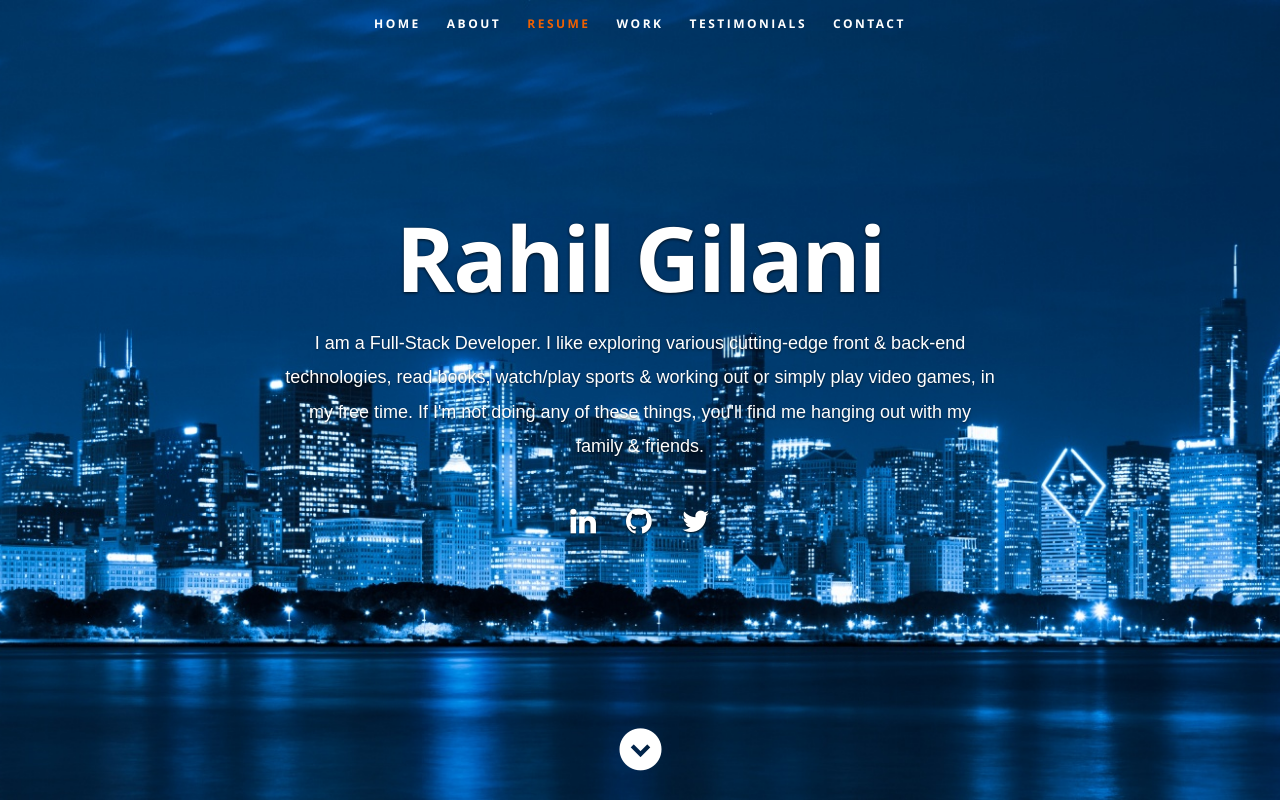
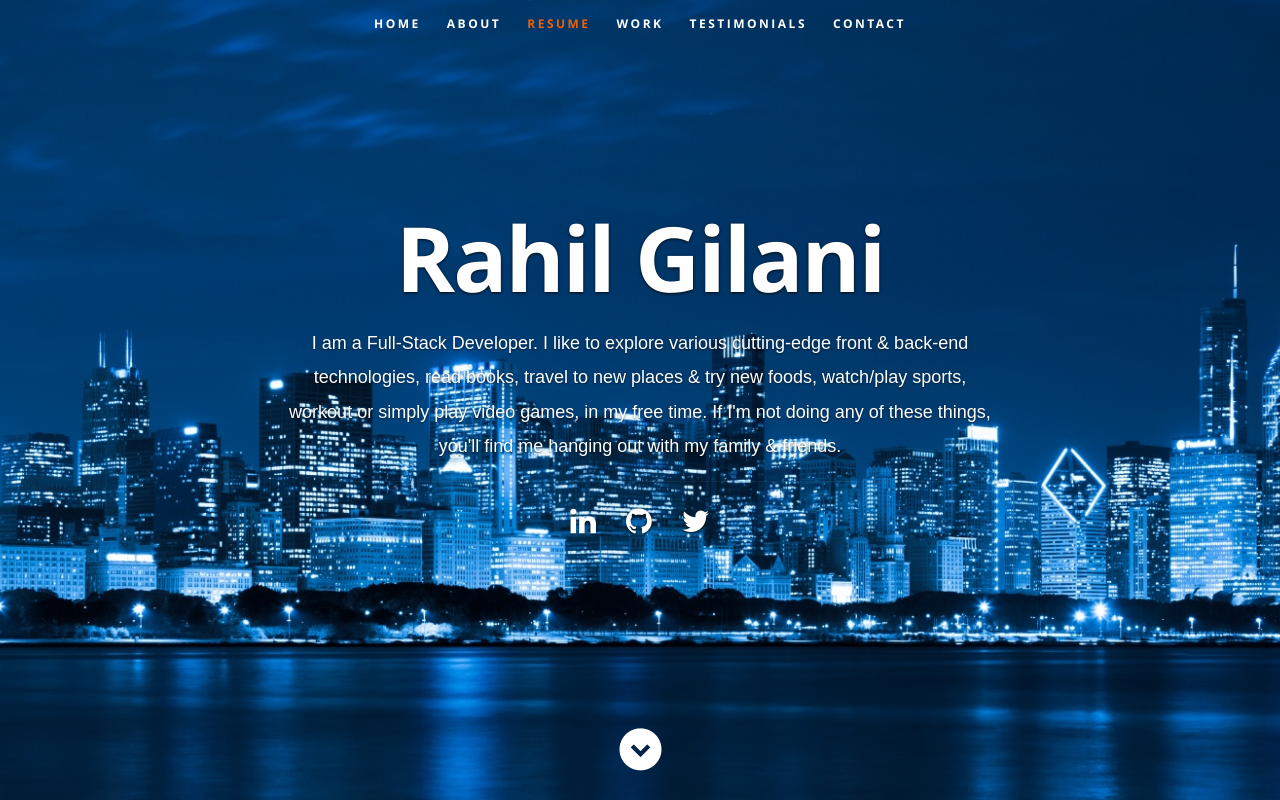
Before and after one commit to ragil1114/reactPortfolio, a React (Create React App) app: page / in a window 1280 px wide. Shown: the top 800 px of the page. Built offline with nearby package versions, Linux system fonts and the light colour scheme.

Commit message:
update bio

```diff
--- a/src/resumeData.js
+++ b/src/resumeData.js
@@ -4,7 +4,7 @@ let resumeData = {
     "role": "Full-Stack Developer",
     "linkedinId":"https://www.linkedin.com/in/rahil-gilani-2a463684/",
     "zoomid": "473 050 0442",
-    "roleDescription": " I like exploring various cutting-edge front & back-end technologies, read books, watch/play sports & working out or simply play video games, in my free time. If I'm not doing any of these things, you'll find me hanging out with my family & friends.",
+    "roleDescription": " I like to explore various cutting-edge front & back-end technologies, read books, travel to new places & try new foods, watch/play sports, workout or simply play video games, in my free time. If I'm not doing any of these things, you'll find me hanging out with my family & friends.",
     "socialLinks":[
         {
           "name":"linkedin",
```
